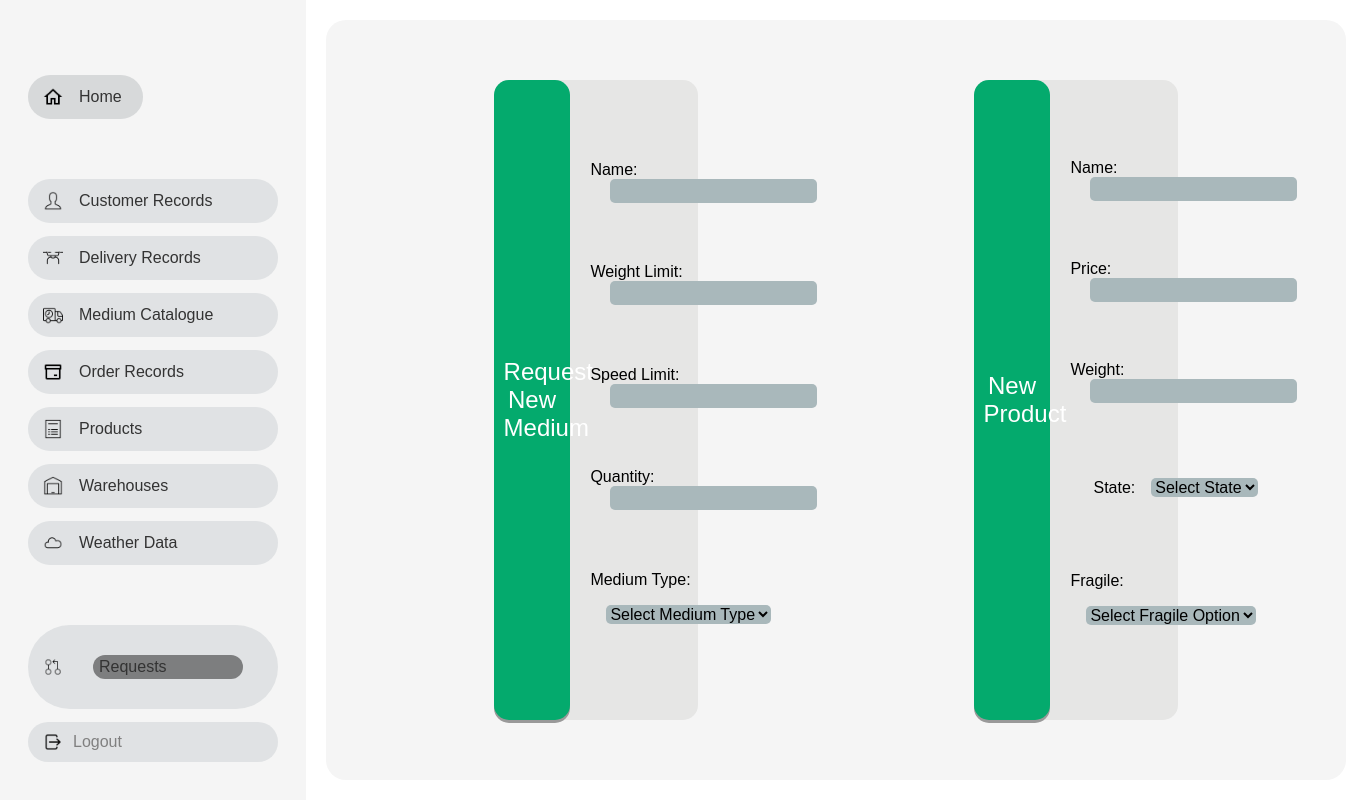
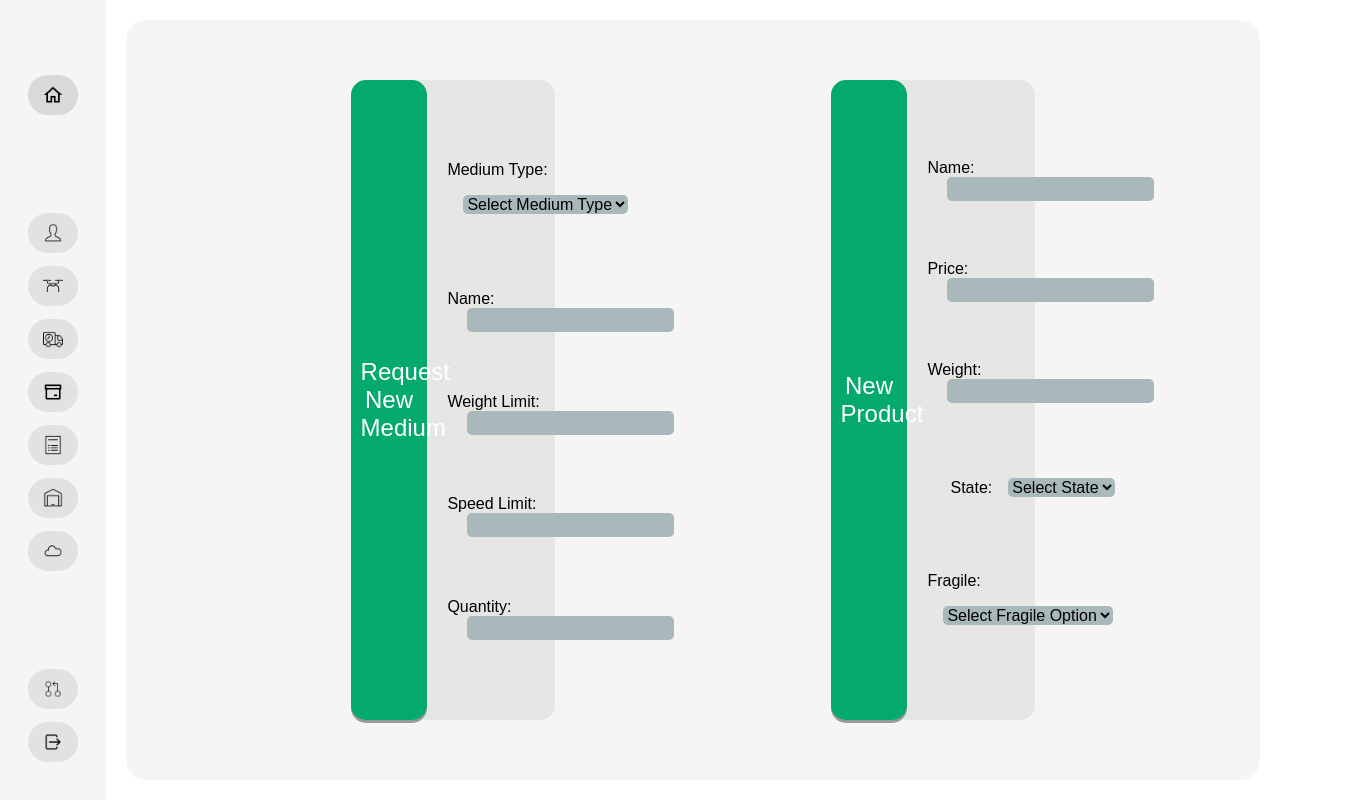
Before and after one commit to SaffiSardar/Delivery-System-Dev, a React (Vite) app in the folder Frontend/: page /requests in a window 1280 px wide. Shown: the whole page, 1346 px wide, since content can reach past the window. Built offline with nearby package versions, Linux system fonts and the light colour scheme; a web font is replaced by a local one.

Commit message:
starting logical fixations

```diff
--- a/Frontend/src/pages/Requests.jsx
+++ b/Frontend/src/pages/Requests.jsx
@@ -89,6 +89,15 @@ const Requests = () => {
           <button type="submit" onClick={handleMediumSubmit}>Request New Medium</button>
           <form onSubmit={handleMediumSubmit}>
             <label>
+              Medium Type:
+              <select name="Mediumtype_id" value={mediumData.Mediumtype_id} onChange={handleMediumInputChange}>
+                <option value="">Select Medium Type</option>
+                <option value="1">Drone</option>
+                <option value="2">Truck</option>
+                <option value="3">Bike</option>
+              </select>
+            </label>
+            <label>
               Name:
               <input type="text" name="name" value={mediumData.name} onChange={handleMediumInputChange} />
             </label>
@@ -104,15 +113,7 @@ const Requests = () => {
               Quantity:
               <input type="text" name="quantity" value={mediumData.quantity} onChange={handleMediumInputChange} />
             </label>
-            <label>
-              Medium Type:
-              <select name="Mediumtype_id" value={mediumData.Mediumtype_id} onChange={handleMediumInputChange}>
-                <option value="">Select Medium Type</option>
-                <option value="1">Drone</option>
-                <option value="2">Truck</option>
-                <option value="3">Bike</option>
-              </select>
-            </label>
+
           </form>
         </div>
 
```
Also changed, not shown: 1 other file (tests, documents, lock files or other folders).
